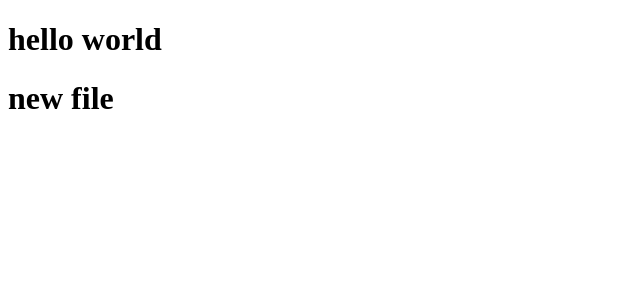
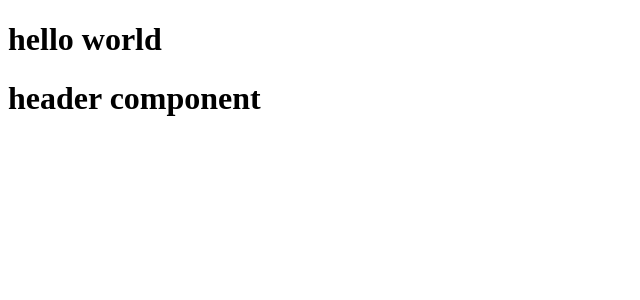
Before and after one commit to xAdvitya/CAP-917-Angular, an Angular app in the folder firstProject/: page / in a window 1280 px wide. Shown: the top 300 px of the page, without its empty margins (0-640 px from the left). Built offline with nearby package versions, Linux system fonts and the light colour scheme.

Commit message:
small changes

```diff
--- a/firstProject/src/app/a.ts
+++ /dev/null
@@ -1,2 +0,0 @@
-let x =10;
-console.log(x);
--- a/firstProject/src/app/header/head.component.html
+++ b/firstProject/src/app/header/head.component.html
@@ -1 +1 @@
-<h1>new file</h1>
+<h1>{{ title }}</h1>
```
